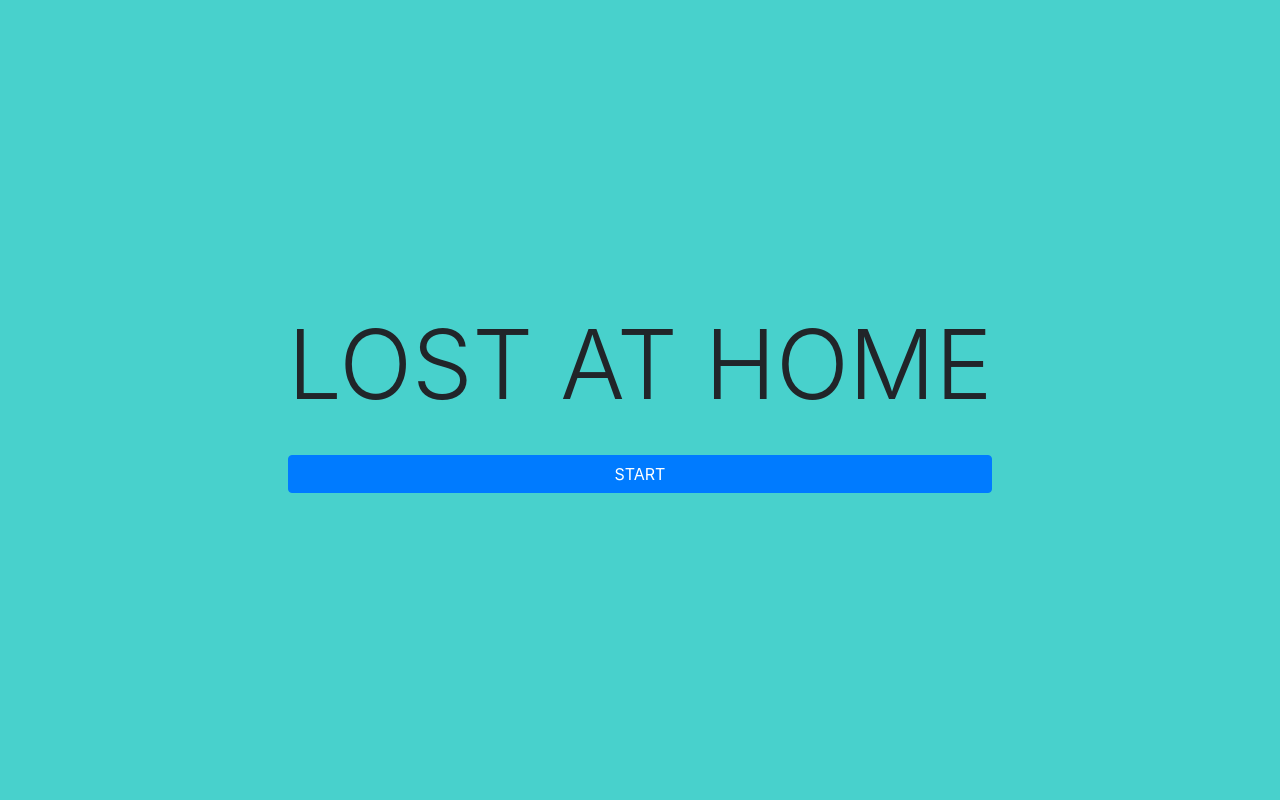
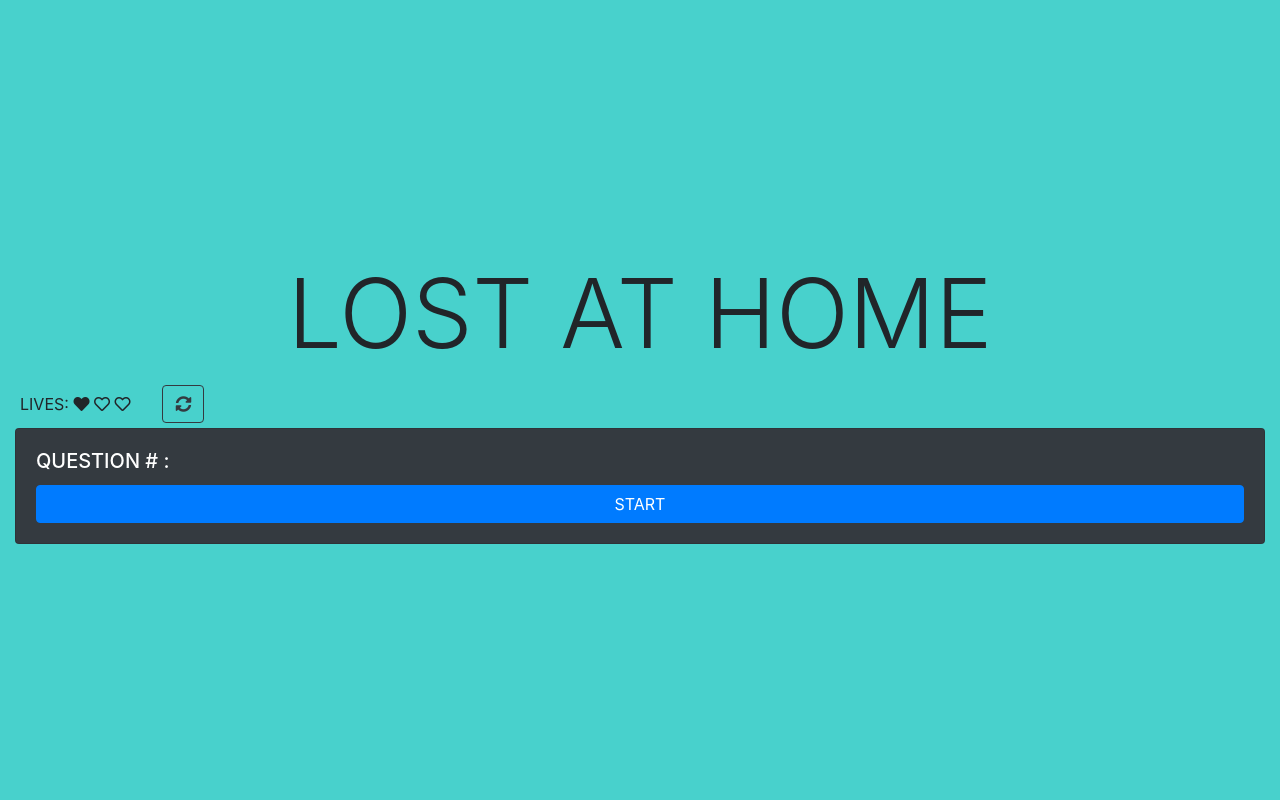
Before and after one commit to trananh-khoa/1up-nasa-earth, a Flask app: page / in a window 1280 px wide. Run offline with Flask 2, Linux system fonts and the light colour scheme; some libraries are stand-ins or nearby versions.

Commit message:
Initial UI design work

```diff
--- a/lost_at_home/static/css/main.css
+++ b/lost_at_home/static/css/main.css
@@ -1,7 +1,20 @@
-#lah-menu {
+#lah-container {
     background-color: mediumturquoise;
     height: 100vh;
     margin: 0;
     padding: 0;
     width: 100vw;
 }
+
+#lah-minigame-container {
+  /* background-color: #37474f; */
+  width: 100%;
+}
+
+#lah-minigame-bar {
+  padding: 5px;
+}
+
+#lah-menu-reset-button {
+  margin-left: 2em;
+}
--- a/lost_at_home/templates/layout.html
+++ b/lost_at_home/templates/layout.html
@@ -7,7 +7,7 @@
 
     <!-- Bootstrap CSS -->
     <link rel="stylesheet" href="https://maxcdn.bootstrapcdn.com/bootstrap/4.0.0/css/bootstrap.min.css" integrity="sha384-Gn5384xqQ1aoWXA+058RXPxPg6fy4IWvTNh0E263XmFcJlSAwiGgFAW/dAiS6JXm" crossorigin="anonymous">
-
+    <link href="https://use.fontawesome.com/releases/v5.0.8/css/all.css" rel="stylesheet">
     {% block head %}
     {% endblock head %}
 
--- a/lost_at_home/templates/main.html
+++ b/lost_at_home/templates/main.html
@@ -5,12 +5,43 @@
 {% endblock head %}
 
 {% block content %}
-<div class="align-items-center container-fluid d-flex flex-column justify-content-center " id="lah-menu">
-    <div id="lah-menu-content">
-        <h1 class="display-1" id="lah-menu-title">LOST AT HOME</h1>
-        <br>
-        <button type="button" class="btn btn-block btn-primary" id="lah-menu-start-button">START</button>
+<div class="align-items-center container-fluid d-flex flex-column justify-content-center " id="lah-container">
+  <!-- Title -->
+  <h1 class="display-1" id="lah-title">LOST AT HOME</h1>
+
+  <div class="container-fluid">
+    <div class="align-items-center d-flex" id="lah-minigame-bar">
+      <div id="lah-minigame-lives">
+        <span>LIVES:
+          <i class="fas fa-heart"></i>
+          <i class="far fa-heart"></i>
+          <i class="far fa-heart"></i>
+        </span>
+      </div>
+      <button type="button" class="btn btn-outline-dark" id="lah-menu-reset-button">
+        <i class="fas fa-sync-alt"></i>
+      </button>
+      <!-- progress bar -->
     </div>
+  </div>
+
+  <div class="container-fluid">
+    <div class="card text-white bg-dark" id="lah-minigame-container">
+      <img class="card-img-top" id="lah-minigame-img">
+      <div class="card-body">
+        <h5 class="card-title" id="lah-minigame-question">QUESTION #
+          <span id="lah-minigame-round"></span>: <span id="lah-minigame-question-text"></span>
+        </h5>
+        <!-- four choices buttons -->
+
+        <div id="lah-minigame-controls">
+          <button type="button" class="btn btn-block btn-primary" id="lah-menu-start-button">START</button>
+        </div>
+      </div>
+    </div>
+  </div>
+
+
 </div>
 {% endblock content %}
 
```
Also changed, not shown: 1 other file.
